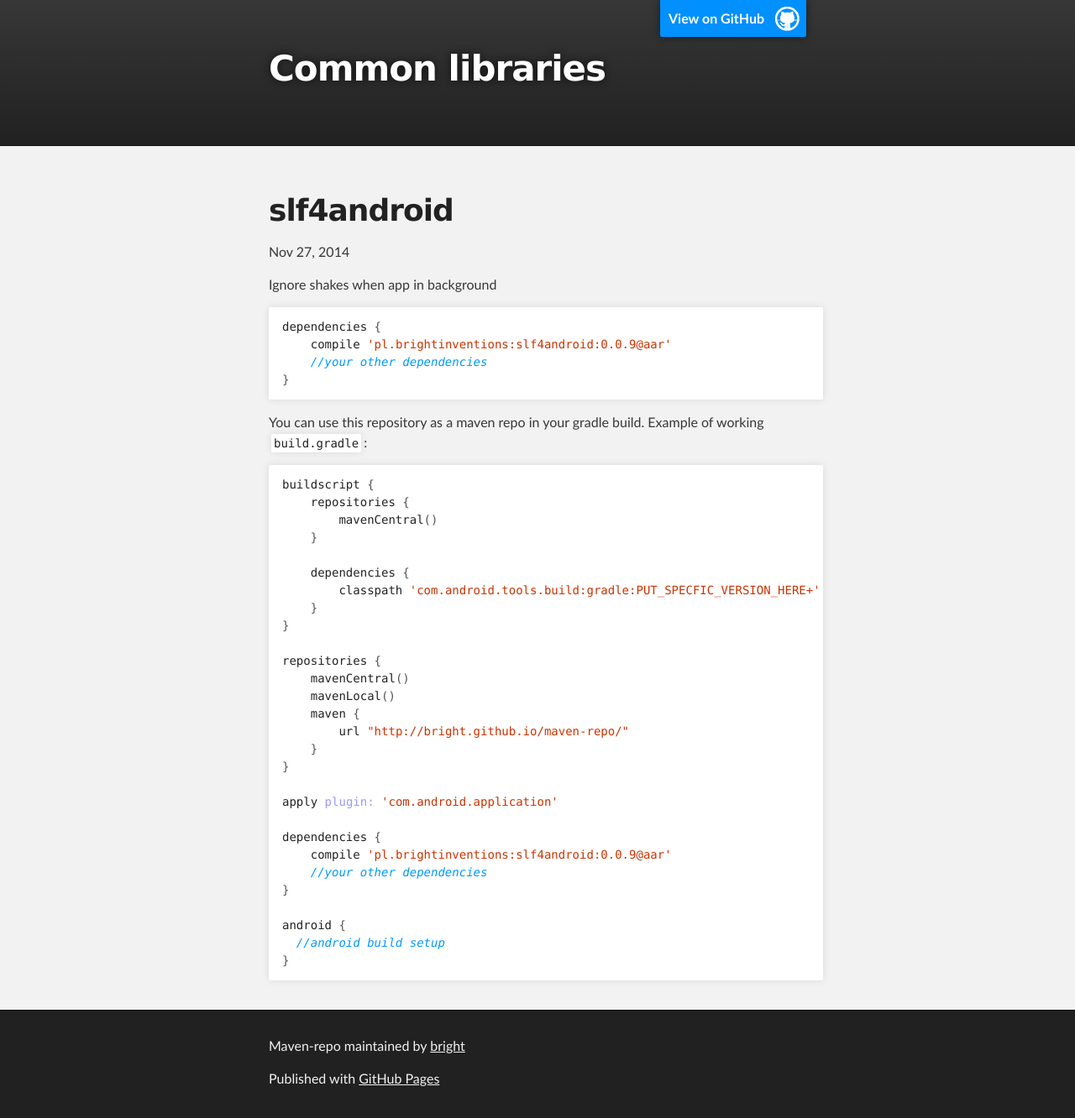
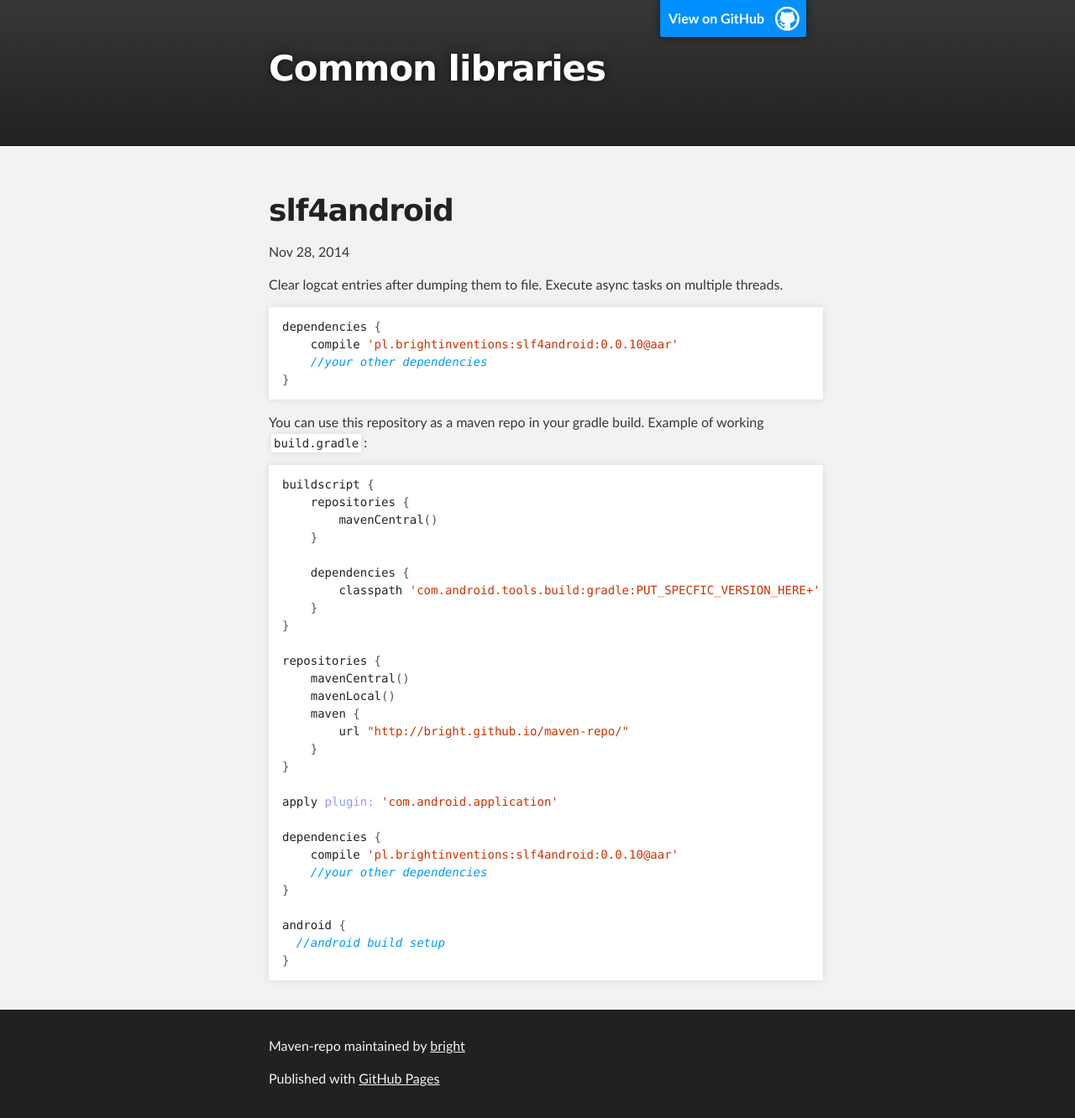
Before and after one commit to bright/maven-repo, a Jekyll site: the page built from _posts/2014-11-28-pl.brightinvetions-slf4android.md, in a window 1280 px wide. Shown: the whole page at 84% size. Built offline with Jekyll 4.4.1, drawn with Linux system fonts in a browser that asks for light colours.

Commit message:
slf4android 0.0.10

```diff
--- a/_data/brightinventions_slf4android.yml
+++ b/_data/brightinventions_slf4android.yml
@@ -10,3 +10,4 @@ versions:
   - 0.0.7
   - 0.0.8
   - 0.0.9
+  - 0.0.10
--- /dev/null
+++ b/_posts/2014-11-28-pl.brightinvetions-slf4android.md
@@ -0,0 +1,11 @@
+---
+layout: post
+title:  "slf4android"
+date:   2014-11-28 11:00:00
+categories: pl.brightinventions slf4android
+data_name: brightinventions_slf4android
+version: 0.0.10
+---
+
+Clear logcat entries after dumping them to file.
+Execute async tasks on multiple threads.
--- a/pl/brightinventions/slf4android/maven-metadata.xml
+++ b/pl/brightinventions/slf4android/maven-metadata.xml
@@ -14,7 +14,8 @@
       <version>0.0.7</version>
       <version>0.0.8</version>
       <version>0.0.9</version>
+      <version>0.0.10</version>
     </versions>
-    <lastUpdated>20141127123821</lastUpdated>
+    <lastUpdated>20141128092046</lastUpdated>
   </versioning>
 </metadata>
```
Also changed, not shown: 8 other files.
